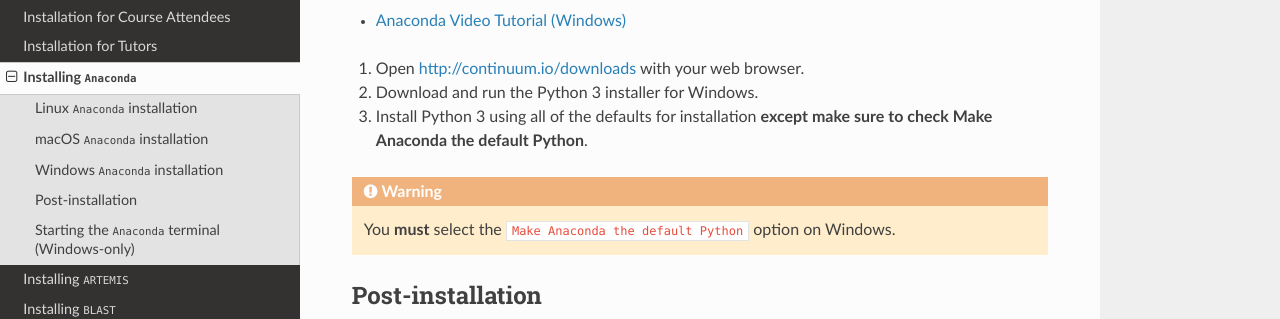
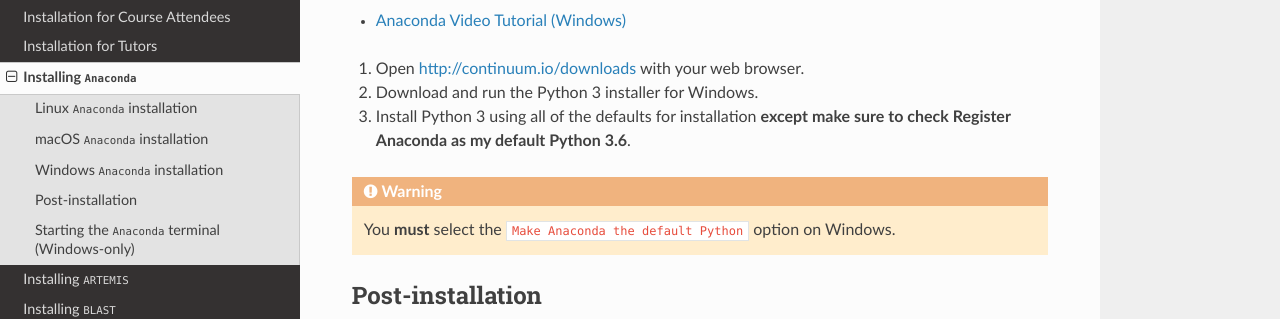
Before and after one commit to widdowquinn/2018-03-06-ibioic, a Sphinx documentation site: the page built from docs/install_anaconda.rst, in a window 1280 px wide and 900 px high, scrolled down 611 px. Shown: the part 151-470 px from the top of the window. Built offline with Sphinx 7.4.7 and the Read the Docs theme 2.0.0, drawn with Linux system fonts in a browser that asks for light colours.

Commit message:
fix for merge

```diff
--- a/docs/install_anaconda.rst
+++ b/docs/install_anaconda.rst
@@ -35,7 +35,7 @@
 
 1. Open http://continuum.io/downloads with your web browser.
 2. Download and run the Python 3 installer for Windows.
-3. Install Python 3 using all of the defaults for installation **except make sure to check Make Anaconda the default Python**.
+3. Install Python 3 using all of the defaults for installation **except make sure to check Register Anaconda as my default Python 3.6**.
 
 .. WARNING::
     You **must** select the ``Make Anaconda the default Python`` option on Windows.
```
